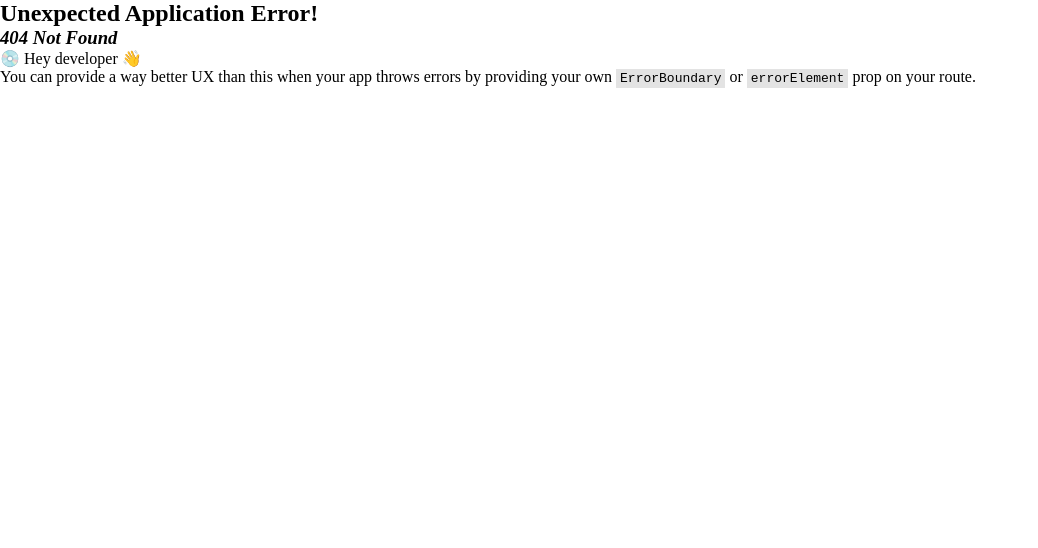
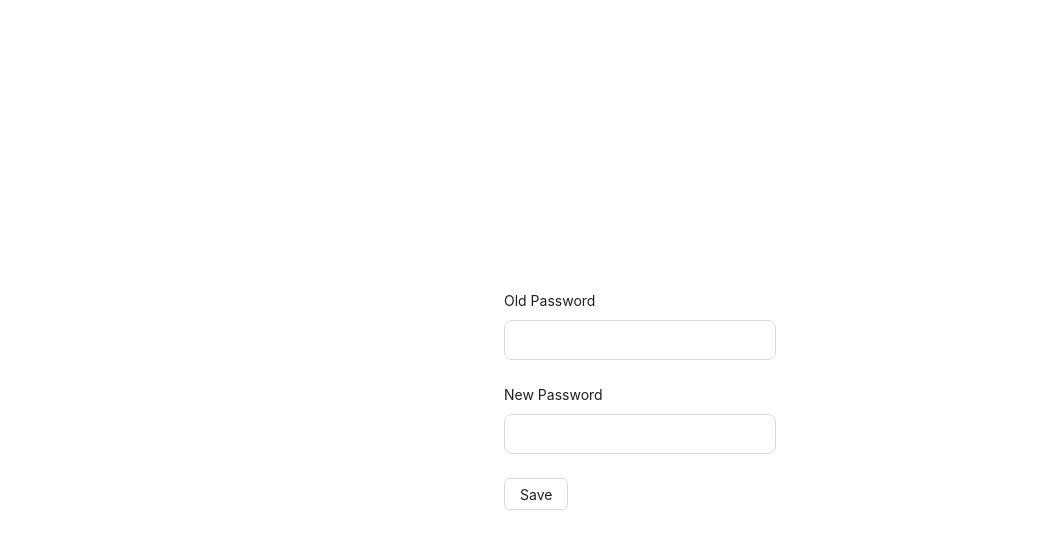
Before and after one commit to arafat717/university-management-client, a React (Vite) app: page /password-change in a window 1280 px wide. Before the commit this address had no page. Shown: the top 548 px of the page, without its empty margins (0-1038 px from the left). Built offline with nearby package versions, Linux system fonts and the light colour scheme.

Commit message:
added force change pawword after login

```diff
--- a/src/App.tsx
+++ b/src/App.tsx
@@ -4,7 +4,7 @@ import ProtectedRoute from "./components/layout/ProtectedRoute";
 function App() {
   return (
     <>
-      <ProtectedRoute>
+      <ProtectedRoute role={undefined}>
         <MainLayout></MainLayout>
       </ProtectedRoute>
     </>
--- a/src/components/layout/ProtectedRoute.tsx
+++ b/src/components/layout/ProtectedRoute.tsx
@@ -1,10 +1,32 @@
 import { ReactNode } from "react";
-import { useAppSelector } from "../../redux/features/hooks";
-import { useCurrentToken } from "../../redux/features/auth/authSlice";
+import { useAppDispatch, useAppSelector } from "../../redux/features/hooks";
+import {
+  logout,
+  TUser,
+  useCurrentToken,
+} from "../../redux/features/auth/authSlice";
 import { Navigate } from "react-router-dom";
+import { verifyToken } from "../../utils/verifyToken";
 
-const ProtectedRoute = ({ children }: { children: ReactNode }) => {
+type ProtectedProps = {
+  children: ReactNode;
+  role: string | undefined;
+};
+
+const ProtectedRoute = ({ children, role }: ProtectedProps) => {
   const token = useAppSelector(useCurrentToken);
+  const dispatch = useAppDispatch();
+
+  let user;
+  if (token) {
+    user = verifyToken(token);
+  }
+
+  if (role !== (user as TUser)?.role && role !== undefined) {
+    dispatch(logout());
+    return <Navigate to="/login" replace={true}></Navigate>;
+  }
+
   if (!token) {
     return <Navigate to="/login" replace={true}></Navigate>;
   }
--- a/src/components/layout/Sidebar.tsx
+++ b/src/components/layout/Sidebar.tsx
@@ -4,10 +4,15 @@ import { adminPath } from "../../routes/admin.routes";
 import { facultyPath } from "../../routes/faculty.routes";
 import { studentPath } from "../../routes/student.route";
 import { useAppSelector } from "../../redux/features/hooks";
-import { useCurrentUser } from "../../redux/features/auth/authSlice";
+import { TUser, useCurrentToken } from "../../redux/features/auth/authSlice";
+import { verifyToken } from "../../utils/verifyToken";
 const { Sider } = Layout;
 const Sidebar = () => {
-  const user = useAppSelector(useCurrentUser);
+  const token = useAppSelector(useCurrentToken);
+  let user;
+  if (token) {
+    user = verifyToken(token);
+  }
   const userRole = {
     ADMIN: "admin",
     FACULTY: "faculty",
@@ -16,7 +21,7 @@ const Sidebar = () => {
 
   let sideBarItems;
 
-  switch (user?.role) {
+  switch ((user as TUser)?.role) {
     case userRole.ADMIN:
       sideBarItems = sidebarGenarator(adminPath, userRole.ADMIN);
       break;
@@ -34,12 +39,6 @@ const Sidebar = () => {
     <Sider
       breakpoint="lg"
       collapsedWidth="0"
-      // onBreakpoint={(broken) => {
-      //   console.log(broken);
-      // }}
-      // onCollapse={(collapsed, type) => {
-      //   console.log(collapsed, type);
-      // }}
       style={{ height: "100vh", position: "sticky", top: "0", left: "0" }}
     >
       <div
--- a/src/pages/Login.tsx
+++ b/src/pages/Login.tsx
@@ -18,21 +18,24 @@ type TLogin = {
 const Login = () => {
   const navigate = useNavigate();
   const dispatch = useAppDispatch();
-  const [login, { data }] = useLoginMutation();
-  console.log(data);
+  const [login] = useLoginMutation();
   const onSubmit: SubmitHandler<TLogin> = async (data) => {
     const toastId = toast.loading("Logging in");
     const authInfo = {
       id: data.id,
       password: data.password,
     };
-    console.log(authInfo);
     try {
       const res = await login(authInfo).unwrap();
+
       const user = verifyToken(res.data.accesstoken) as TUser;
       dispatch(setUser({ user: user, token: res.data.accesstoken }));
-      navigate(`/${user.role}/dashboard`);
       toast.success("Logging in", { id: toastId, duration: 2000 });
+      if (res?.data?.needsPasswordChange) {
+        navigate("/password-change");
+      } else {
+        navigate(`/${user.role}/dashboard`);
+      }
     } catch (err) {
       toast.error("Something went wrong!", { id: toastId, duration: 2000 });
     }
--- /dev/null
+++ b/src/pages/NeedPasswordChange.tsx
@@ -0,0 +1,56 @@
+import { Button } from "antd";
+import UNForm from "../components/form/UNForm";
+import UNInput from "../components/form/UNInput";
+import { FieldValues, SubmitHandler } from "react-hook-form";
+import { useChangePasswordMutation } from "../redux/features/admin/userManagementApi";
+import { TResponse } from "../types/global";
+import { useNavigate } from "react-router-dom";
+import { toast } from "sonner";
+import { useDispatch } from "react-redux";
+import { logout } from "../redux/features/auth/authSlice";
+
+const NeedPasswordChange = () => {
+  const [changePassword] = useChangePasswordMutation();
+  const navigate = useNavigate();
+  const dispatch = useDispatch();
+
+  const onSubmit: SubmitHandler<FieldValues> = async (data) => {
+    const res = (await changePassword(data)) as TResponse<any>;
+    if (res?.data?.success) {
+      dispatch(logout());
+      toast.success("Password Change successfully!");
+      navigate("/login");
+    } else {
+      toast.error(res?.data?.data?.error?.message);
+    }
+  };
+
+  return (
+    <UNForm onSubmit={onSubmit}>
+      <div
+        style={{
+          height: "100vh",
+          display: "flex",
+          justifyContent: "center",
+          alignItems: "center",
+        }}
+      >
+        <div>
+          <UNInput
+            type="text"
+            name="oldPassword"
+            label="Old Password"
+          ></UNInput>
+          <UNInput
+            type="text"
+            name="newPassword"
+            label="New Password"
+          ></UNInput>
+          <Button htmlType="submit">Save</Button>
+        </div>
+      </div>
+    </UNForm>
+  );
+};
+
+export default NeedPasswordChange;
--- a/src/pages/student/StudentDashboard.tsx
+++ b/src/pages/student/StudentDashboard.tsx
@@ -1,7 +1,7 @@
 const StudentDashboard = () => {
   return (
     <div>
-      <h1>this is student dashboard</h1>
+      <h1>this is student dashboard and somthing</h1>
     </div>
   );
 };
--- a/src/redux/features/admin/userManagementApi.ts
+++ b/src/redux/features/admin/userManagementApi.ts
@@ -106,6 +106,13 @@ const UserManagementApi = baseApi.injectEndpoints({
         method: "GET",
       }),
     }),
+    changePassword: builder.mutation({
+      query: (data) => ({
+        url: "/auth/change-password",
+        method: "POST",
+        body: data,
+      }),
+    }),
   }),
 });
 
@@ -119,4 +126,5 @@ export const {
   useGetAllAdminQuery,
   useGetSingleAdminQuery,
   useGetSingleFacultyQuery,
+  useChangePasswordMutation,
 } = UserManagementApi;
--- a/src/routes/routes.tsx
+++ b/src/routes/routes.tsx
@@ -1,45 +1,51 @@
 import { createBrowserRouter } from "react-router-dom";
 import App from "../App";
-import Contact from "../pages/Contact";
-import AboutUs from "../pages/AboutUs";
 import { adminPath } from "./admin.routes";
 import { routeGenaretor } from "../utils/routesGenaretor";
 import { facultyPath } from "./faculty.routes";
 import { studentPath } from "./student.route";
 import Login from "../pages/Login";
+import ProtectedRoute from "../components/layout/ProtectedRoute";
+import NeedPasswordChange from "../pages/NeedPasswordChange";
 
 export const router = createBrowserRouter([
   {
     path: "/",
     element: <App></App>,
-    children: [
-      {
-        path: "contact",
-        element: <Contact></Contact>,
-      },
-      {
-        path: "about",
-        element: <AboutUs></AboutUs>,
-      },
-    ],
   },
   {
     path: "admin",
-    element: <App></App>,
+    element: (
+      <ProtectedRoute role={"admin"}>
+        <App></App>
+      </ProtectedRoute>
+    ),
     children: routeGenaretor(adminPath),
   },
   {
     path: "faculty",
-    element: <App></App>,
+    element: (
+      <ProtectedRoute role={"faculty"}>
+        <App></App>
+      </ProtectedRoute>
+    ),
     children: routeGenaretor(facultyPath),
   },
   {
     path: "student",
-    element: <App></App>,
+    element: (
+      <ProtectedRoute role={"student"}>
+        <App></App>
+      </ProtectedRoute>
+    ),
     children: routeGenaretor(studentPath),
   },
   {
     path: "login",
     element: <Login></Login>,
   },
+  {
+    path: "password-change",
+    element: <NeedPasswordChange></NeedPasswordChange>,
+  },
 ]);
```
